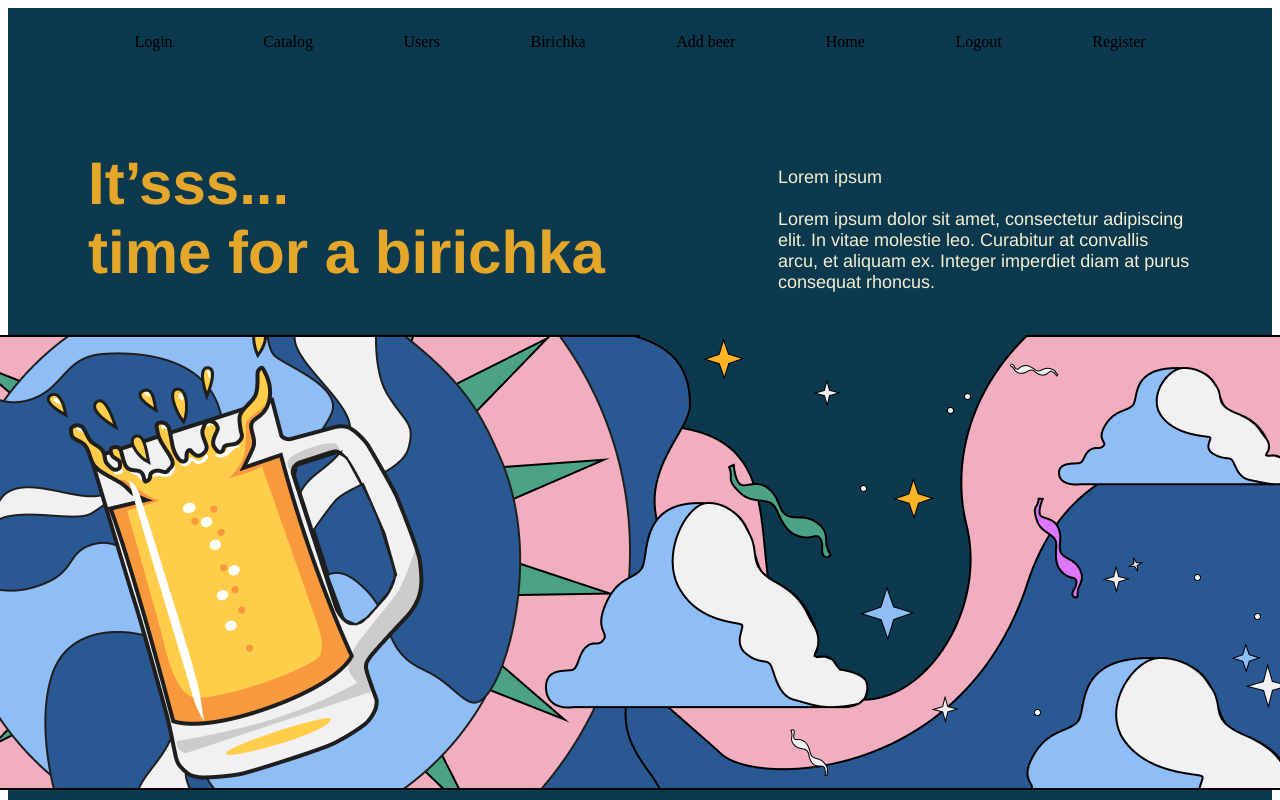
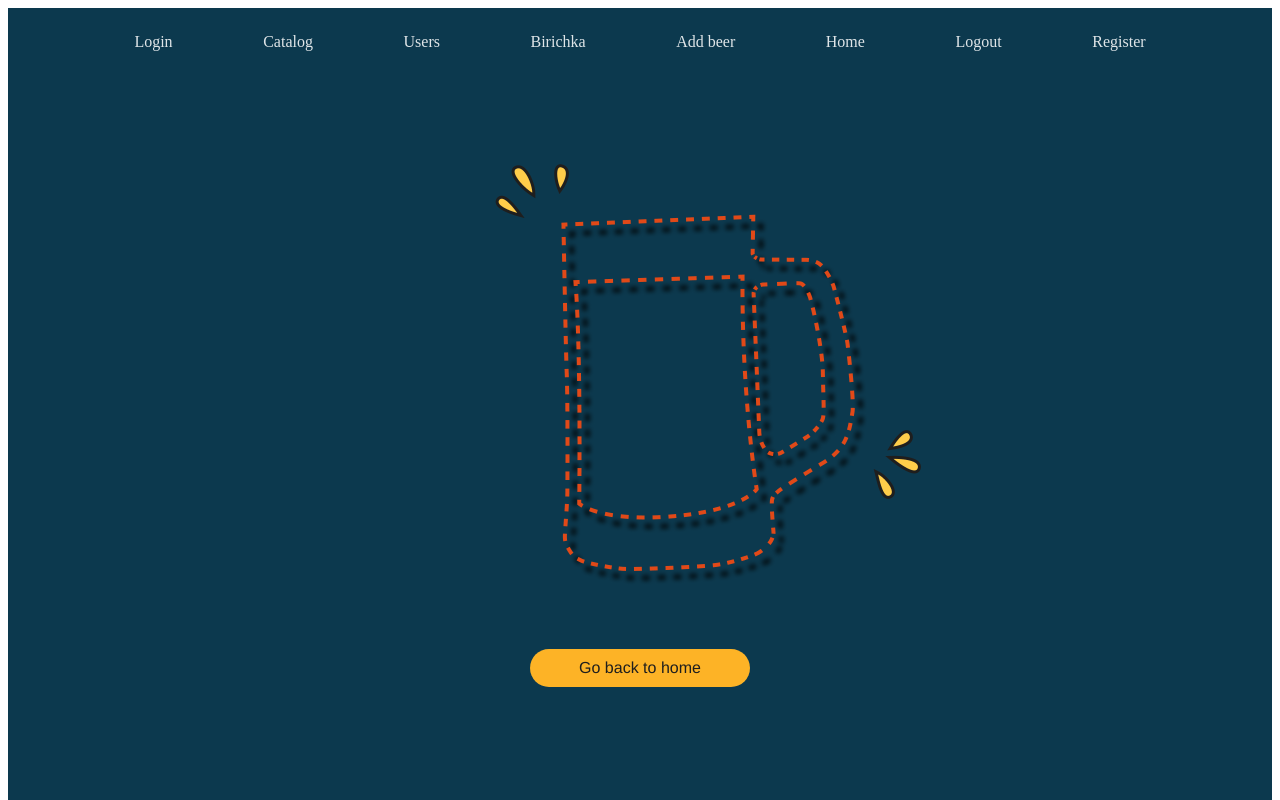
Before and after one commit to plutosapiens/react-js-final-project, a React app in the folder client/: page / in a window 1280 px wide. Shown: the top 800 px of the page. Built offline with nearby package versions, Linux system fonts and the light colour scheme; the HTML template or start-up script is replaced by a standard one.

Commit message:
FP-Show 404 page

```diff
--- a/client/src/App.jsx
+++ b/client/src/App.jsx
@@ -1,12 +1,14 @@
 import Index from "./components/Index"
 import Header from "./components/Header"
 import Footer from "./components/Footer"
+import FourOFour from "./components/FourOFour"
 
 function App() {
   return (
     <div>
       <Header />
-      <Index />
+      <FourOFour />
+      {/* <Index /> */}
       <Footer />
     </div>
   )
--- /dev/null
+++ b/client/src/components/FourOFour.jsx
@@ -0,0 +1,16 @@
+import React from "react";
+import styles from "./FourOFour.module.css"
+
+const FourOFour = () => {
+  return (
+        <div className={styles.main}>
+            {/* <div className={styles.cheekyText}>Tss... 404</div> */}
+
+            <img className={styles.rectangle} alt="Image" src="/img/missing-beer.png" />
+          <a href="#" className={styles.homeBtn}>Go back to home
+          </a>
+        </div>
+  );
+};
+
+export default FourOFour;
--- /dev/null
+++ b/client/src/components/FourOFour.module.css
@@ -0,0 +1,42 @@
+.main {
+  background-color: #0c394e;
+  display: flex;
+  justify-content: center;
+  width: 100%;
+  height: 834px;
+  position: relative;
+}
+
+.rectangle {
+  height: 455px;
+  justify-content: center;
+  object-fit: cover;
+  position: absolute;
+  width: 70%;
+  left: 255px;
+}
+
+.cheekyText {
+  color: #fdb326;
+  font-family: "Sansation-Bold", Helvetica;
+  font-size: 60px;
+  font-weight: 700;
+  left: 34%;
+  opacity: 0.9;
+  position: absolute;
+  width: 535px;
+}
+
+.homeBtn {
+
+  font-family: "Sansation-Bold", Helvetica;
+  text-decoration: none;
+  color: #1e1e1e;
+  background: #fdb326;
+  position: absolute;
+  top: 500px;
+  width: 200px;
+  padding: 10px;
+  text-align: center;
+  border-radius: 24px;
+  }
--- a/client/src/components/Header.module.css
+++ b/client/src/components/Header.module.css
@@ -7,6 +7,7 @@
   }
 
 .navbar {
+    color: #ffffffde;
     background-color: #0c394e;
     height: 90px;
     /* position: relative; */
```
Also changed, not shown: client/public/img/missing-beer.png (added).
